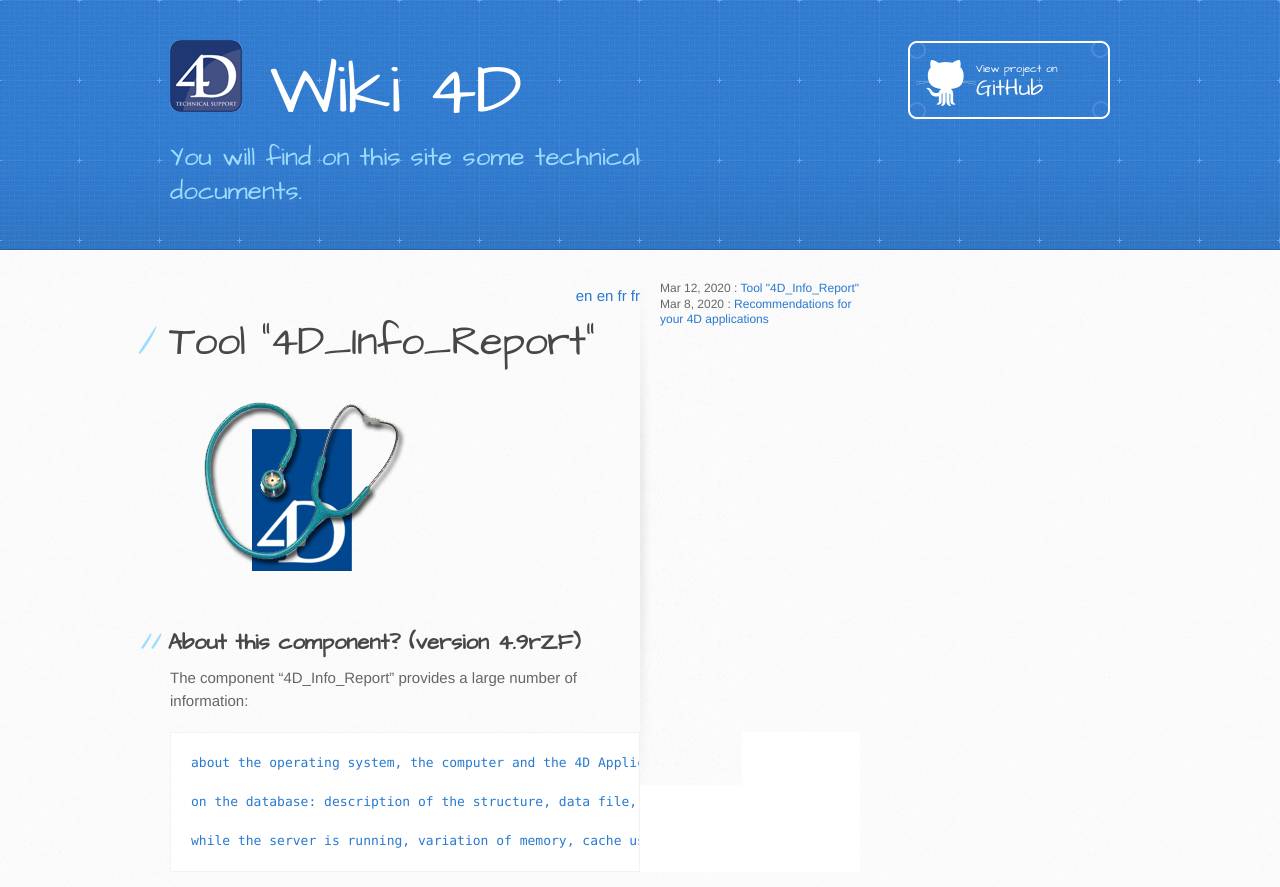
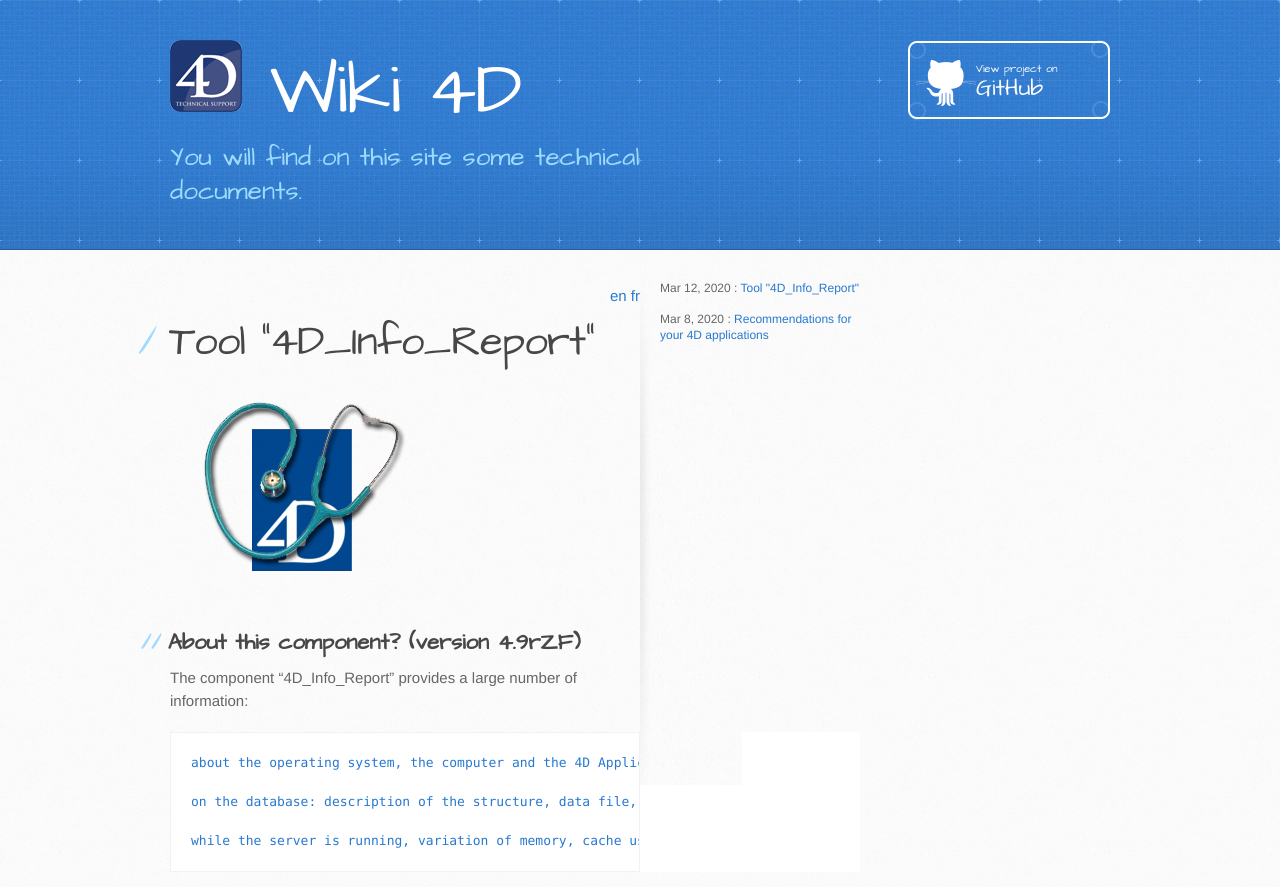
Before and after one commit to CGareau/cgareau.github.io, a Jekyll site: the page built from _posts/2020-03-12-info_report_en.md, in a window 1280 px wide and 900 px high. Shown: the top 887 px of the window. Built offline with Jekyll 4.4.1, drawn with Linux system fonts in a browser that asks for light colours.

Commit message:
multilingue

```diff
--- a/_layouts/post.html
+++ b/_layouts/post.html
@@ -19,6 +19,7 @@ layout: default
         <a class="post-link" href="{{ post.url | relative_url }}">
           {{ post.title | escape }}
         </a>
+        </br></br>
         {%- if site.show_excerpts -%}
           {{ post.excerpt }}
         {%- endif -%}
@@ -28,8 +29,16 @@ layout: default
   </aside>
 
   <div class="wrapper" style="text-align: right; line-height: 2em">
+
+
+
     {% assign posts=site.posts | where:"ref", page.ref | sort: 'lang' %}
-    {% for post in posts %} <a href="{{ post.url | prepend: site.baseurl }}" class="{{ post.lang }}">{{ post.lang }}</a> {% endfor %}
+    {% for post in posts %}
+      {% if post.lang-ref == page.lang-ref %}
+        <a href="{{ post.url | prepend: site.baseurl }}" class="{{ post.lang }}">{{ post.lang }}</a>
+      {% endif %}
+    {% endfor %}
+
   </div>
 
   {%- if page.title -%}
```
Lines whose indentation alone changed are shown as unchanged.
